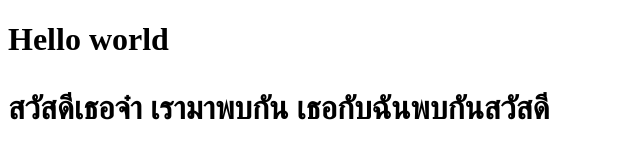
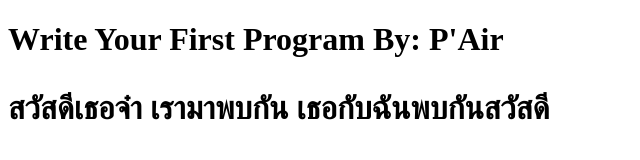
Before and after one commit to Falaloon/Js0001, a website: page index.html in a window 1280 px wide. Shown: the whole page, without its empty margins (0-640 px from the left). Drawn offline with Linux system fonts and the light colour scheme.

Commit message:
change the contents

```diff
--- a/index.html
+++ b/index.html
@@ -8,7 +8,8 @@
 </head>
 
 <body>
-    <h1>Hello world<h1>
+    <h1>Write Your First Program By: P'Air
+        <h1>
             <p>สวัสดีเธอจ๋า เรามาพบกัน เธอกับฉันพบกันสวัสดี</p>
             <p id="display"></p>
 
```
